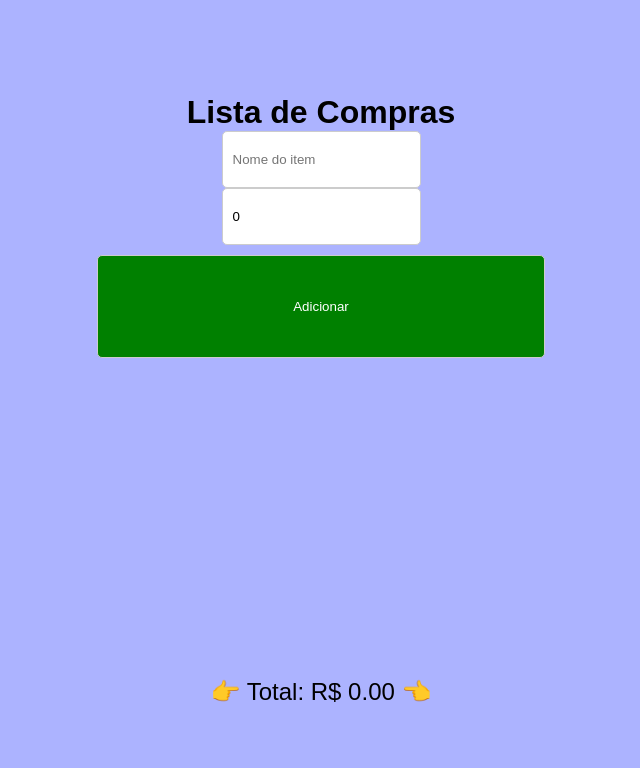
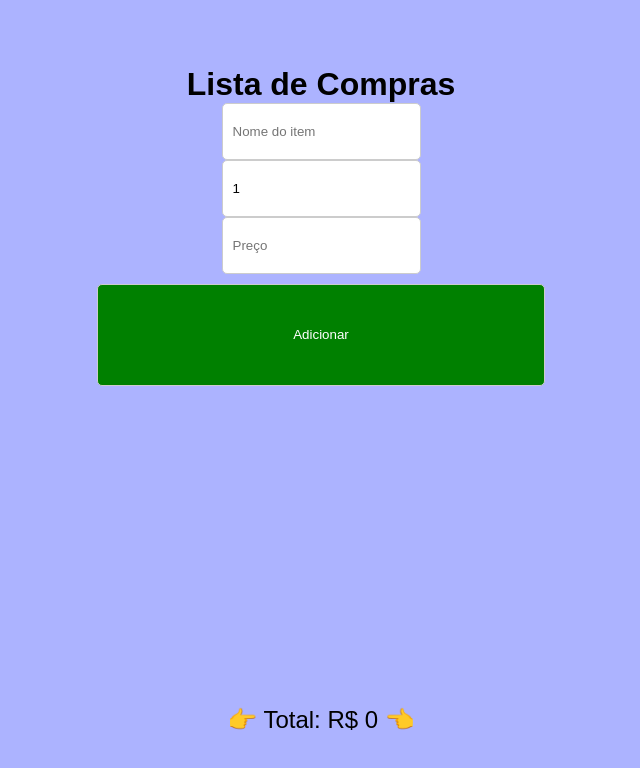
Before and after one commit to vinicius9141/app-compras, a Vue app: page / in a window 1280 px wide. Shown: the top 768 px of the page, without its empty margins (319-959 px from the left). Built offline with nearby package versions, Linux system fonts and the light colour scheme.

Commit message:
adicao de quantidade de itens

```diff
--- a/src/App.vue
+++ b/src/App.vue
@@ -3,21 +3,22 @@
     <h1>Lista de Compras</h1>
 
     <form @submit.prevent="addItem" class="mainForm">
-      <input v-model="newItem" placeholder="Nome do item" required />
-      <input v-model.number="newPrice" placeholder="Preço" required />
+      <input v-model="newItemName" placeholder="Nome do item" required />
+      <input v-model.number="newItemQuantity" type="number" min="1" placeholder="Quantidade" required />
+      <input v-model.number="newItemPrice" placeholder="Preço" required />
       <button type="submit" class="buttonAdd">Adicionar</button>
     </form>
 
     <ul class="listItems">
       <li v-for="(item, index) in items" :key="index">
-        <p>{{ item.name }}</p>
+        <p>{{ item.name }} {{ item.quantity > 1 ? 'x' + item.quantity : '' }}</p>
         -
-        <p>R$ {{ item.price.toFixed(2) }}</p>
+        <p>R$ {{ item.total }}</p>
         <button @click="removeItem(index)" class="btnRemove">Remover</button>
       </li>
     </ul>
 
-    <p class="totalPrice">👉 Total: R$ {{ calculateTotal().toFixed(2) }} 👈</p>
+    <p class="totalPrice">👉 Total: R$ {{ calculateTotal() }} 👈</p>
   </div>
 </template>
 
@@ -25,8 +26,9 @@
 export default {
   data() {
     return {
-      newItem: '',
-      newPrice: 0,
+      newItemName: '',
+      newItemQuantity: 1,
+      newItemPrice: null,
       items: []
     };
   },
@@ -35,9 +37,13 @@ export default {
   },
   methods: {
     addItem() {
-      this.items.push({ name: this.newItem, price: this.newPrice });
-      this.newItem = '';
-      this.newPrice = 0;
+      const price = this.newItemPrice || 0;
+      const quantity = this.newItemQuantity || 1;
+      const total = quantity * price;
+      this.items.push({ name: this.newItemName, quantity, price, total });
+      this.newItemName = '';
+      this.newItemQuantity = 1;
+      this.newItemPrice = null;
       this.saveItemsToLocalStorage();
     },
     removeItem(index) {
@@ -45,7 +51,7 @@ export default {
       this.saveItemsToLocalStorage();
     },
     calculateTotal() {
-      return this.items.reduce((total, item) => total + item.price, 0);
+      return this.items.reduce((total, item) => total + item.total, 0);
     },
     saveItemsToLocalStorage() {
       localStorage.setItem('items', JSON.stringify(this.items));
@@ -145,7 +151,7 @@ body {
 .listItems {
   list-style: none;
   height: 300px;
-  width: 70vw;
+  width: 90vw;
   overflow: scroll;
   padding: 8px;
   border-radius: 8px;
```
